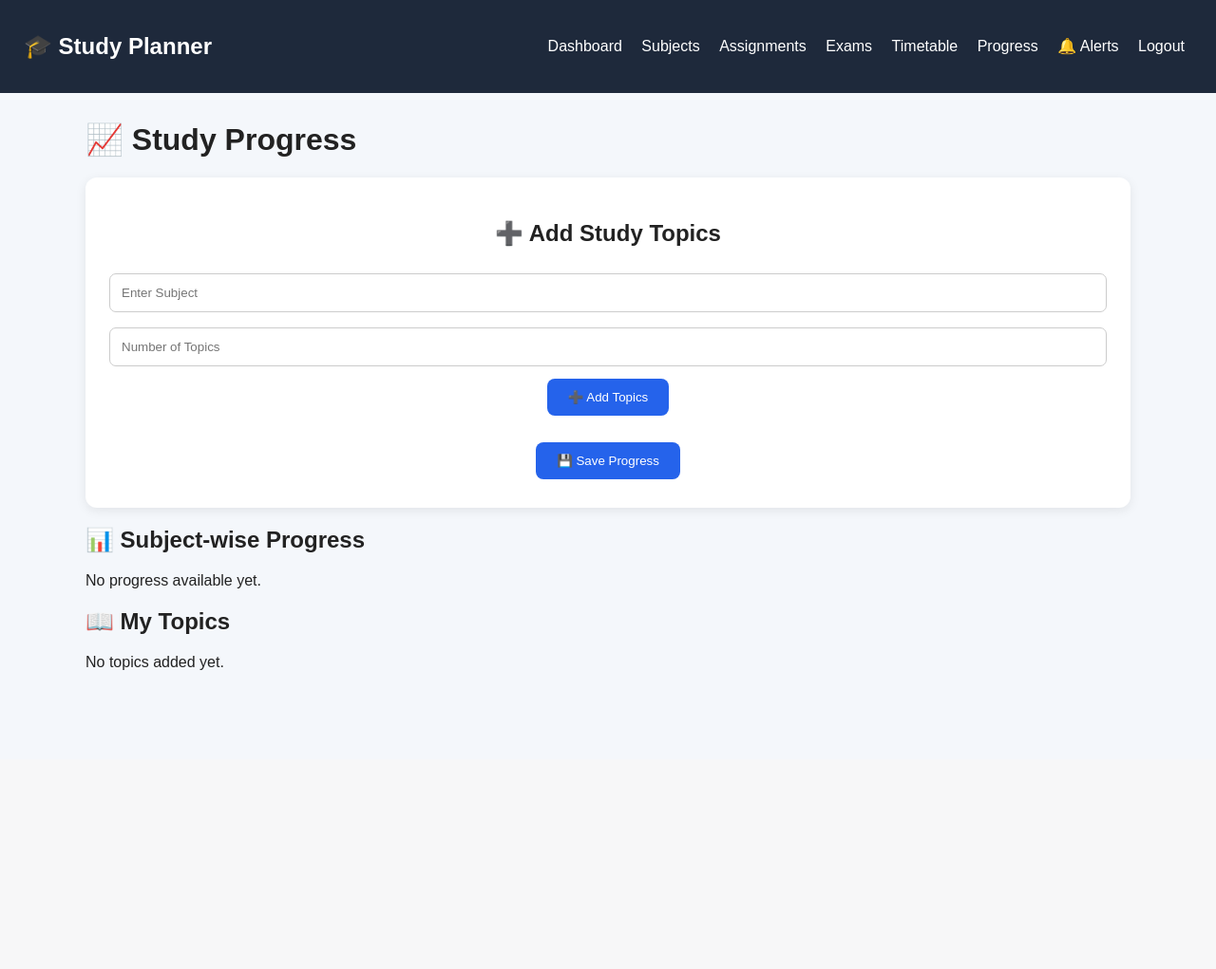
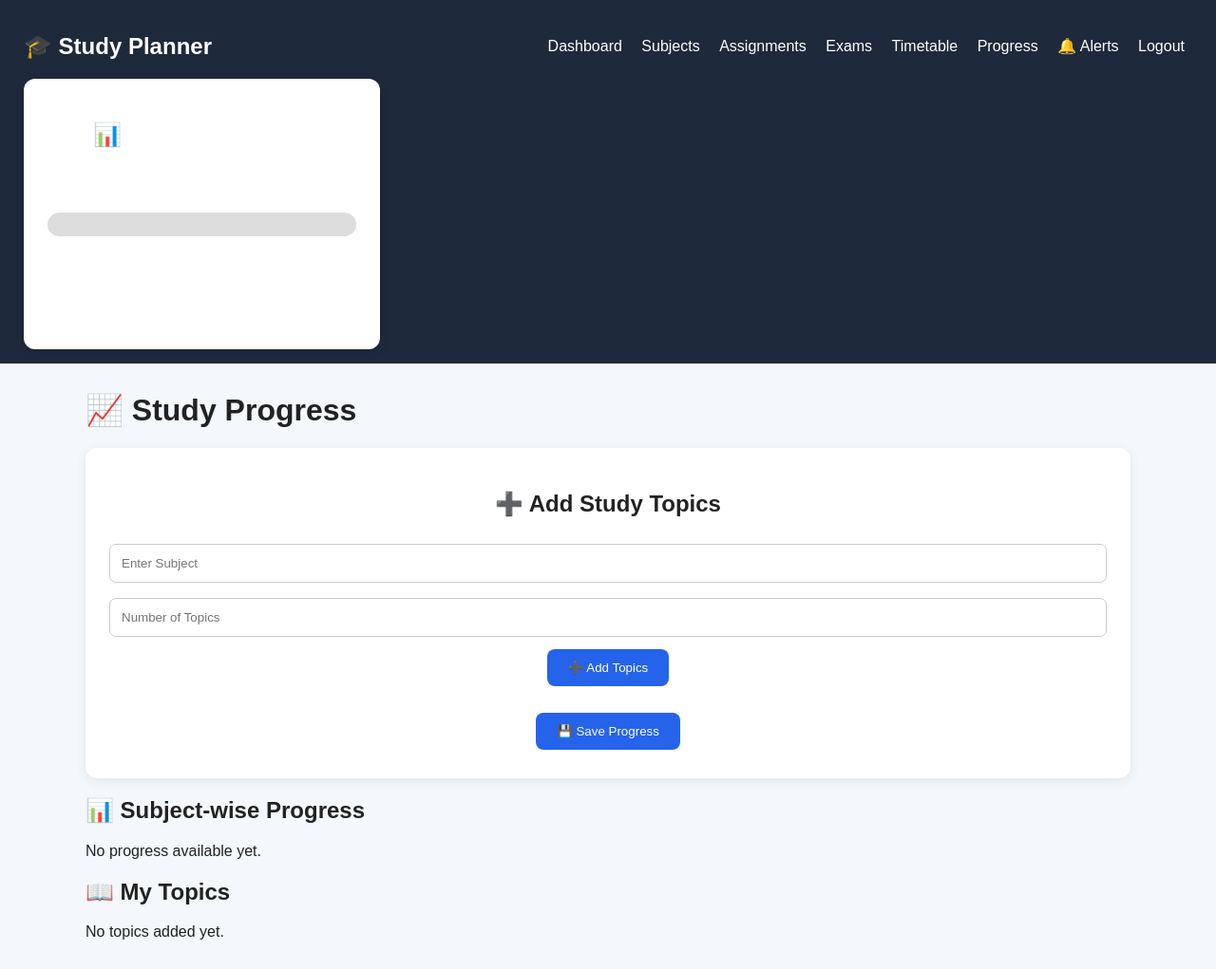
Before and after one commit to saranrj-dev/student-smart-study-planner, a Flask app: page /progress in a window 1280 px wide. Shown: the whole page at 95% size. Before the commit the page ends 706 px from the top, so only its background shows below. Run offline with Flask 3, Linux system fonts and the light colour scheme; the visitor is signed in with stand-in values (Sample User, id 1); data that the repository does not hold is empty; some libraries are stand-ins or nearby versions.

Commit message:
Update progress.html

```diff
--- a/templates/progress.html
+++ b/templates/progress.html
@@ -27,6 +27,43 @@
         <a href="/alerts">🔔 Alerts</a>
         <a href="/logout">Logout</a>
     </div>
+    <!-- =========================
+     OVERALL PROGRESS
+========================= -->
+
+{% set overall_completed = progress | sum(attribute="completed") %}
+{% set overall_total = progress | sum(attribute="total") %}
+
+{% if overall_total > 0 %}
+    {% set overall_percentage =
+        ((overall_completed / overall_total) * 100)|round|int
+    %}
+{% else %}
+    {% set overall_percentage = 0 %}
+{% endif %}
+
+<div class="card">
+
+    <h2>📊 Overall Progress</h2>
+
+    <h1>{{ overall_percentage }}%</h1>
+
+    <div class="progress-bar">
+
+        <div
+            class="progress-fill"
+            style="width: {{ overall_percentage }}%;"
+        >
+        </div>
+
+    </div>
+
+    <p>
+        {{ overall_completed }} / {{ overall_total }}
+        Topics Completed
+    </p>
+
+</div>
 
 </nav>
 
```
